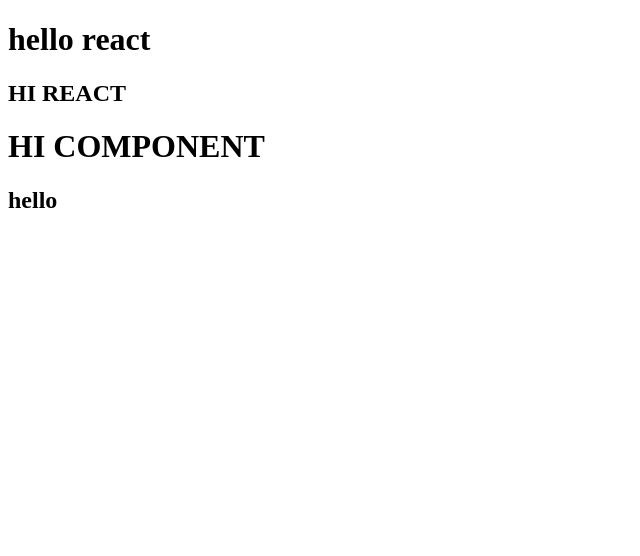
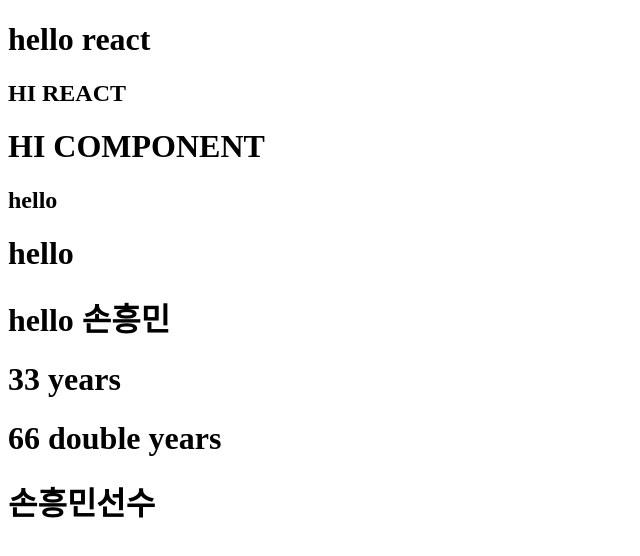
Before and after one commit to zxcvcx123/react20231031, a React (Create React App) app: page / in a window 1280 px wide. Shown: the top 556 px of the page, without its empty margins (0-640 px from the left). Built offline with nearby package versions, Linux system fonts and the light colour scheme.

Commit message:
jsx에서 js코드 작성은 {} 사용

```diff
--- a/src/App.js
+++ b/src/App.js
@@ -1,3 +1,20 @@
+function MyCopm2() {
+  let name = "손흥민";
+  let age = 33;
+
+  // {}: jsx에서 js코드 작성하기 위한 기호
+  return (
+    <>
+      <h1>hello</h1>
+      <h1>hello {name}</h1>
+      <h1>{age} years</h1>
+      <h1>{age * 2} double years</h1>
+      <h1>{name + "선수"}</h1>
+      {/* 그래서 주석이 이렇게 생김 */}
+    </>
+  );
+}
+
 function App() {
   // jsx에서 태그 사용시 꼭 종료태그를 작성해야 함
   // 빈 요소이면 시작태그에서 종료
@@ -6,6 +23,7 @@ function App() {
       <h1>hello react</h1>
       <h2>HI REACT</h2>
       <MyComp />
+      <MyCopm2 />
     </div>
   );
 }
```
